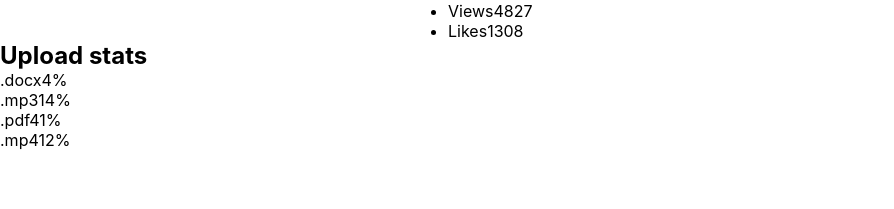
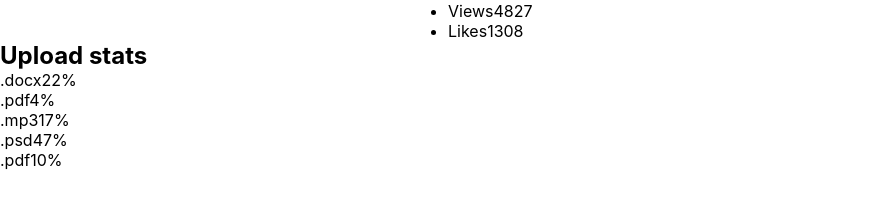
Before and after one commit to lightsky21/goit-react-hw-01-components, a React (Create React App) app: page / in a window 1280 px wide. Shown: the part 367-576 px from the top of the page, without its empty margins (0-894 px from the left). Built offline with nearby package versions, Linux system fonts and the light colour scheme.

Commit message:
Update Statistics.js

```diff
--- a/src/components/Statistics/Statistics.js
+++ b/src/components/Statistics/Statistics.js
@@ -4,29 +4,25 @@ import PropTypes from 'prop-types';
 function Statistics({ title, stats }) {
 
     return (
-    <section class="statistics">
-            {title ? <h2 class="title">Upload stats</h2> : null}
+    <section className="statistics">
+            {title ? <h2 className="title">Upload stats</h2> : null}
 
-  <ul class="stat-list">
-    <li class="item">
-      <span class="label">.docx</span>
-      <span class="percentage">4%</span>
-    </li>
-    <li class="item">
-      <span class="label">.mp3</span>
-      <span class="percentage">14%</span>
-    </li>
-    <li class="item">
-      <span class="label">.pdf</span>
-      <span class="percentage">41%</span>
-    </li>
-    <li class="item">
-      <span class="label">.mp4</span>
-      <span class="percentage">12%</span>
-    </li>
-  </ul>
+        <ul className="stat-list">
+
+          {stats.map(({ id, label, percentage }) => (
+            <li key={id} className="item">
+              <span className="label">{label }</span>
+              <span className="percentage">{ percentage}%</span>
+            </li>))}
+
+        </ul>
 </section>
 )
 }
 
+Statistics.propTypes = {
+  title: PropTypes.string,
+  stats: PropTypes.arrayOf(PropTypes.object).isRequired,
+}
+
 export default Statistics;
```
